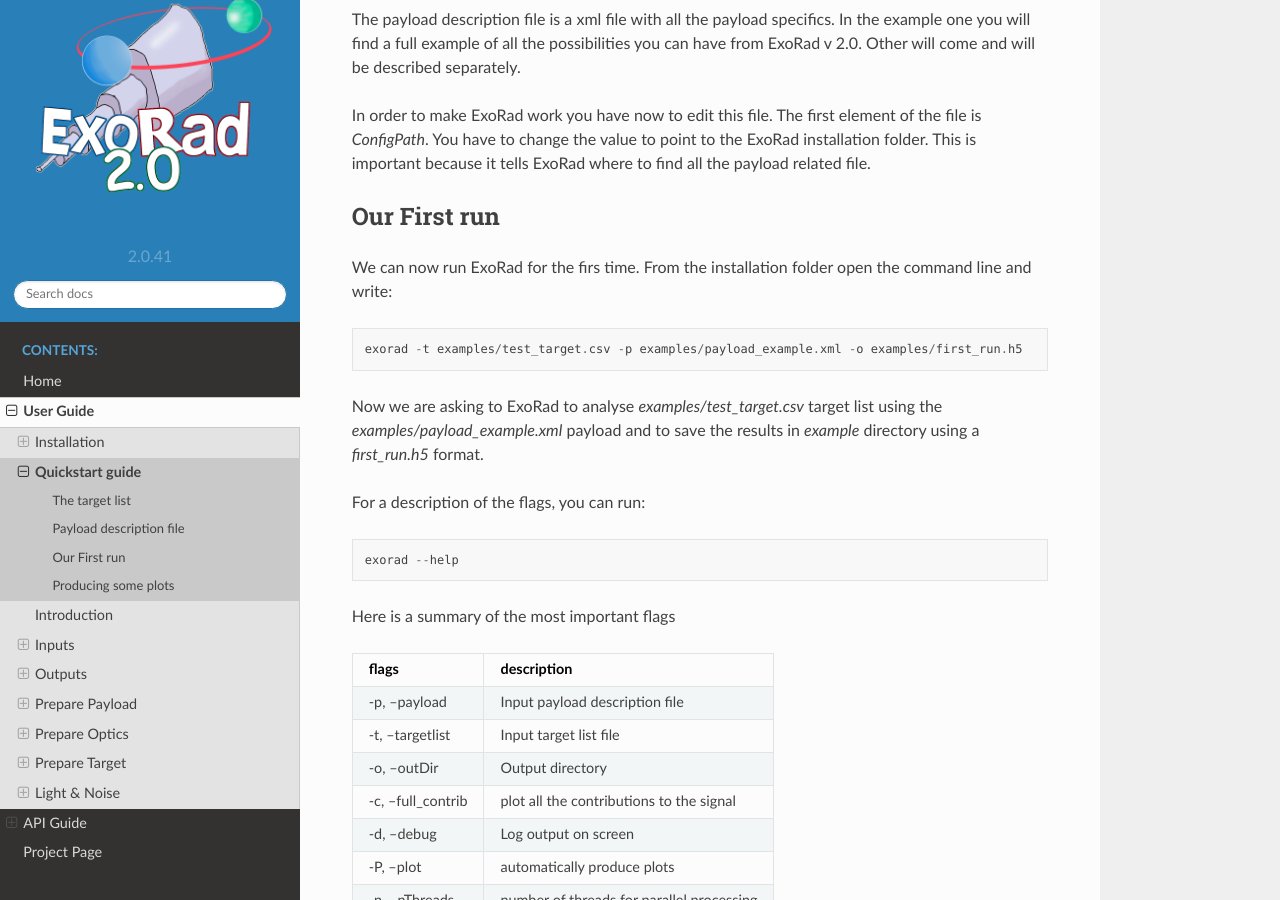
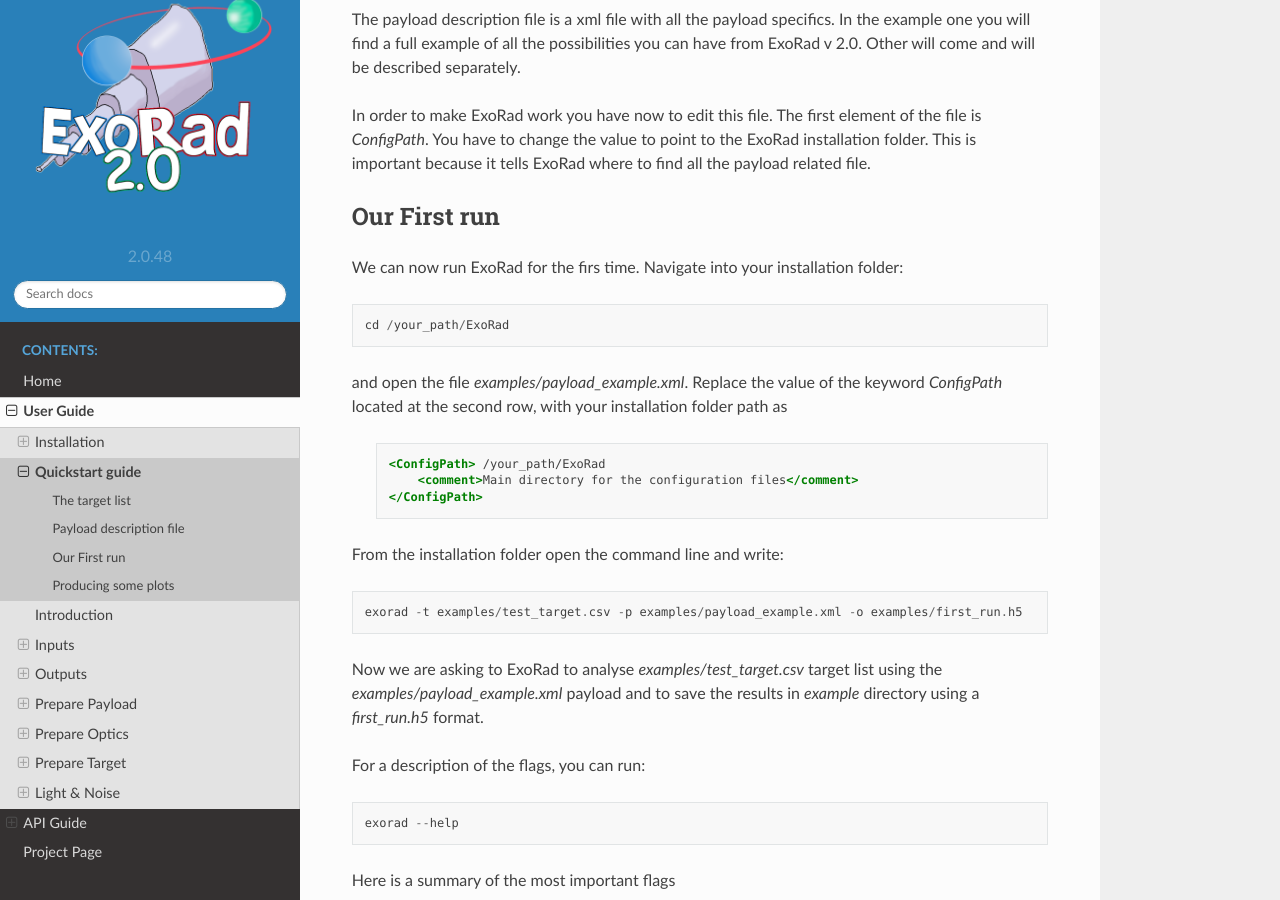
Before and after one commit to ExObsSim/ExoRad2-public, a Sphinx documentation site: the page built from docs/source/user/quickstart_guide.rst, in a window 1280 px wide and 900 px high, scrolled down 529 px. Built offline with Sphinx 7.4.7 and the Read the Docs theme 2.0.0, drawn with Linux system fonts in a browser that asks for light colours.

Commit message:
## [2.0.48] - 2020-12-19 ### Added - added load_table function to hdf5/util to extract table from hdf5 - added keyword to scale the spectrometer window spatial width: "window_spatial_scale"
### Changed
- using ascii.read instead of Table.read in loadOptions
- photon noise variance is now computed in a dedicated function
- documentation home page updated with mailing list directives
- documentation to set up your payload example file (thanks derikk!)

### Fixed
- fixed "too many open file" error in ObserveTargetList

```diff
--- a/docs/source/user/installation.rst
+++ b/docs/source/user/installation.rst
@@ -8,7 +8,7 @@ Installing from git
 -------------------
 You can clone ExoRad from our main git repository::
 
-    git clone https://github.com/ExObsSim/ExoRad2-public.git
+    git clone https://github.com/ExObsSim/ExoRad.git
 
 Move into the ExoRad folder::
 
--- a/docs/source/user/quickstart_guide.rst
+++ b/docs/source/user/quickstart_guide.rst
@@ -27,7 +27,21 @@ This is important because it tells ExoRad where to find all the payload related
 
 Our First run
 --------------
-We can now run ExoRad for the firs time. From the installation folder open the command line and write::
+We can now run ExoRad for the firs time.
+Navigate into your installation folder::
+
+    cd /your_path/ExoRad
+
+and open the file `examples/payload_example.xml`.
+Replace the value of the keyword `ConfigPath` located at the second row, with your installation folder path as
+
+    .. code-block:: xml
+
+        <ConfigPath> /your_path/ExoRad
+            <comment>Main directory for the configuration files</comment>
+        </ConfigPath>
+
+From the installation folder open the command line and write::
 
     exorad -t examples/test_target.csv -p examples/payload_example.xml -o examples/first_run.h5
 
--- a/exorad/__version__.py
+++ b/exorad/__version__.py
@@ -1 +1 @@
-__version__ = '2.0.41'
+__version__ = '2.0.48'
```
Also changed, not shown: CHANGELOG.md (+27 -2 lines), docs/source/index.rst (+4 -3 lines), 8 other files.
